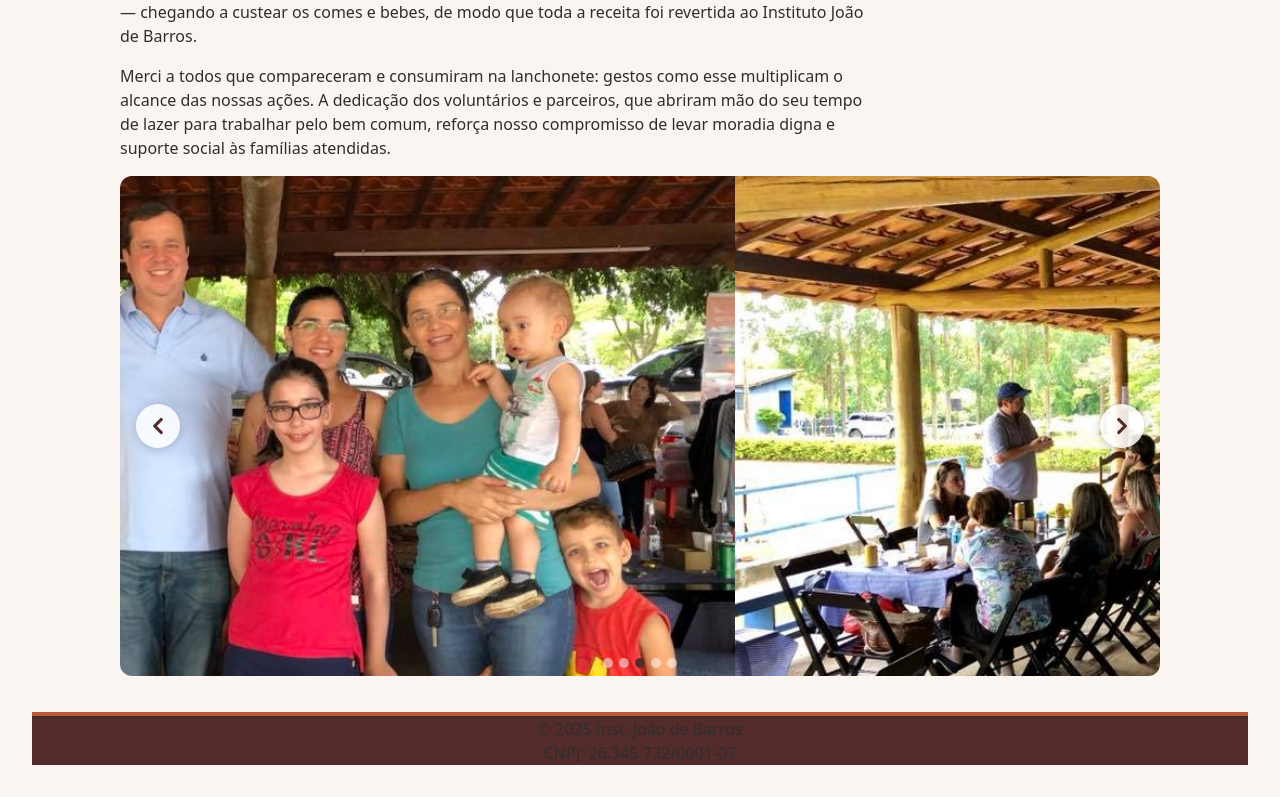
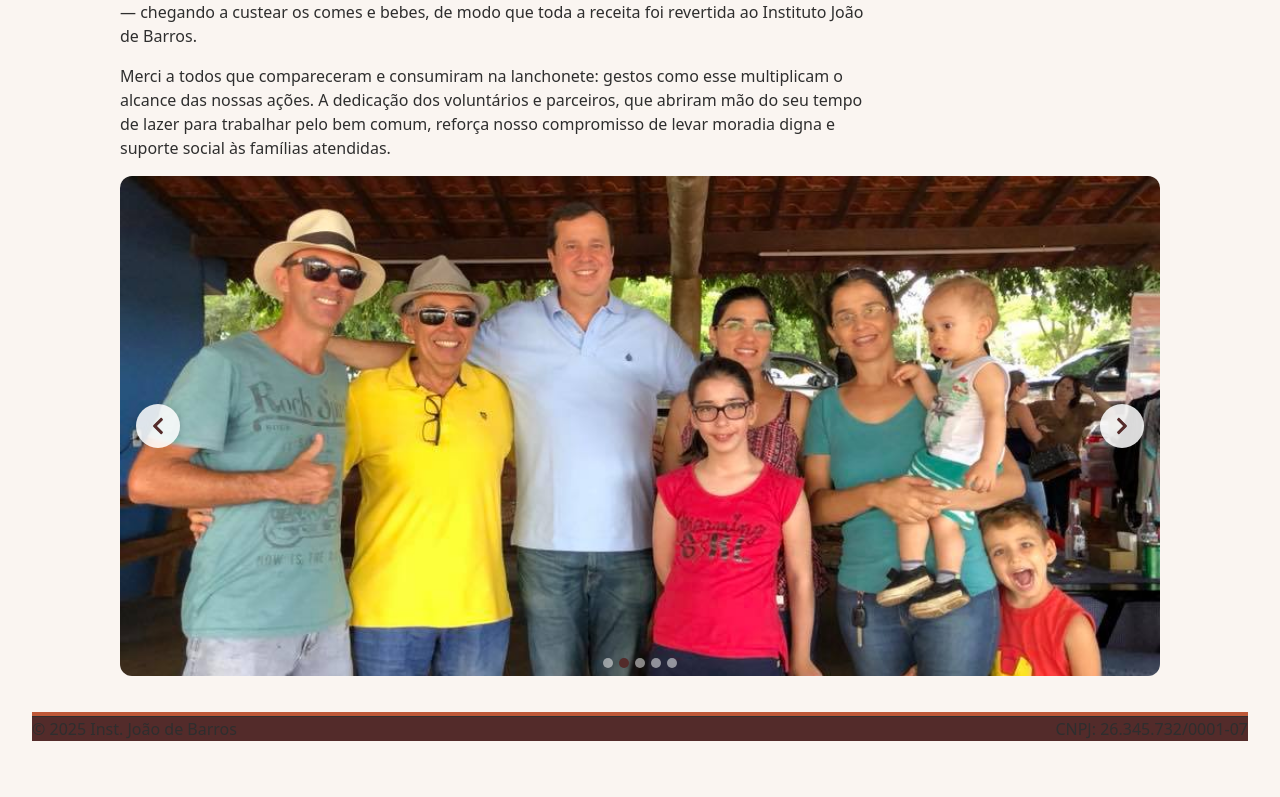
Before and after one commit to viniciuslprado/IJB, a React (Vite) app in the folder frontend/: page / in a window 1280 px wide. Shown: the part 2105-2902 px from the top of the page. After the commit the page ends 2878 px from the top, so only its background shows below. Built offline with nearby package versions, Linux system fonts and the light colour scheme.

Commit message:
fix(frontend): make footer bottom bar single-row on all screen sizes

```diff
--- a/frontend/src/components/Footer.tsx
+++ b/frontend/src/components/Footer.tsx
@@ -64,9 +64,9 @@ const Footer: React.FC = () => {
 
       {/* Bottom bar - always visible. Mobile: stacked center; Desktop: single row justify-between */}
       <div className="w-full border-t border-white/10">
-        <div className="max-w-6xl mx-auto px-5 py-6 flex flex-col items-center text-center md:flex-row md:justify-between md:items-center md:text-sm gap-2">
-          <span className="block text-white">© {new Date().getFullYear()} Inst. João de Barros</span>
-          <span className="block font-mono text-white">CNPJ: 26.345.732/0001-07</span>
+        <div className="max-w-6xl mx-auto px-5 py-6 flex flex-row justify-between items-center text-sm gap-2">
+          <span className="text-white text-sm">© {new Date().getFullYear()} Inst. João de Barros</span>
+          <span className="font-mono text-white text-sm">CNPJ: 26.345.732/0001-07</span>
         </div>
       </div>
 
```
